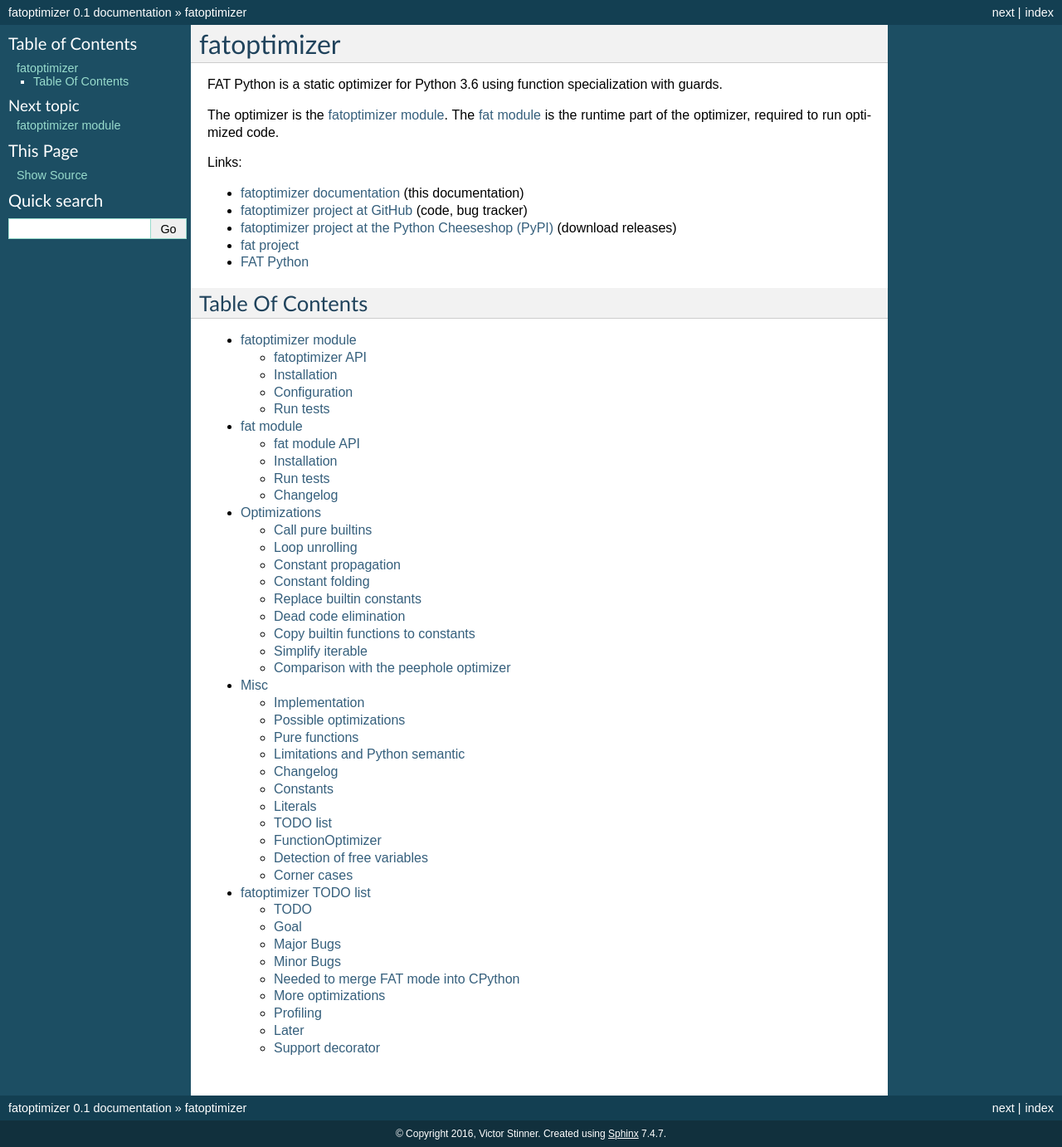
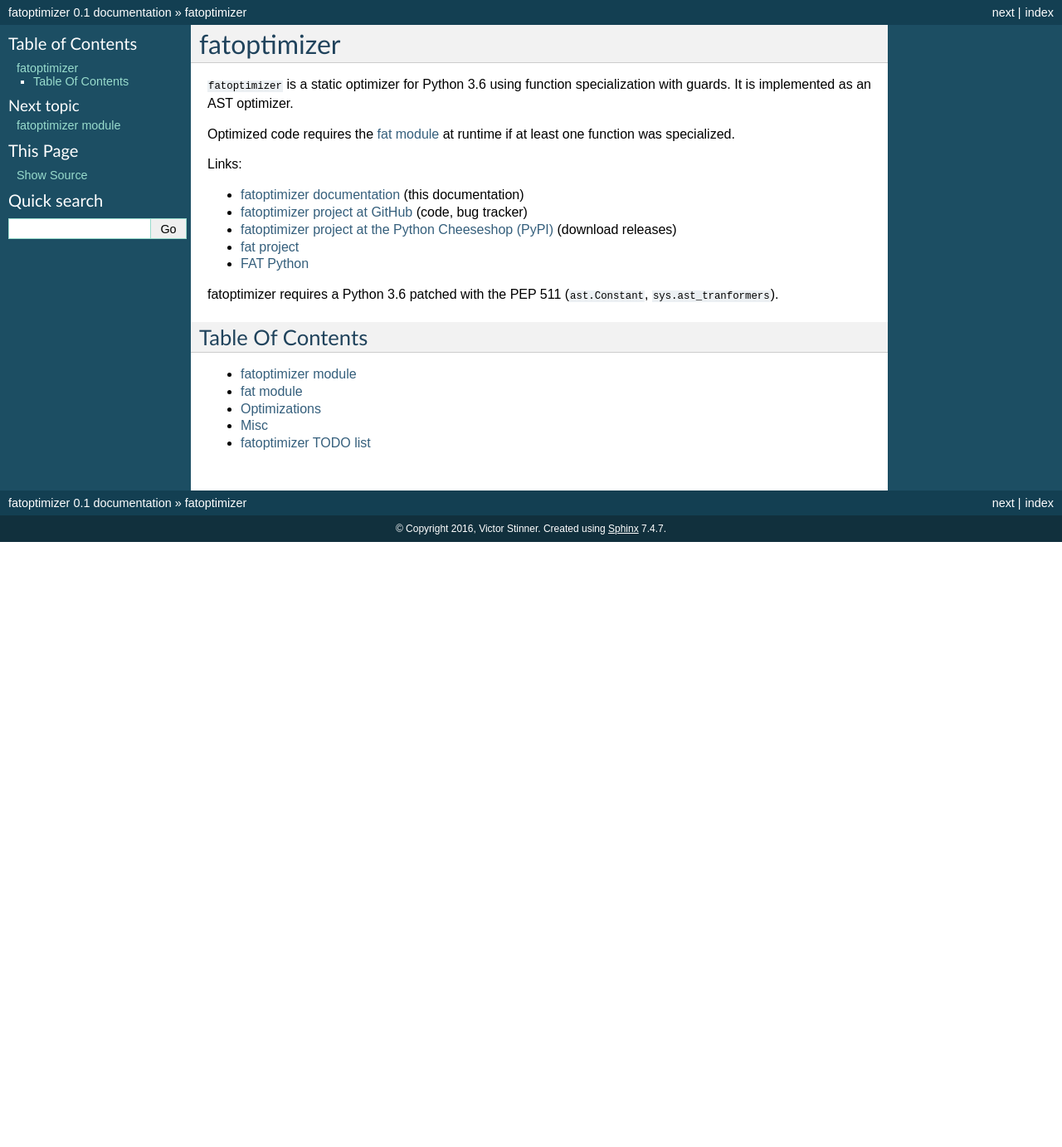
Before and after one commit to vstinner/fatoptimizer, a Sphinx documentation site: the page built from doc/index.rst, in a window 1280 px wide. Shown: the whole page at 83% size. Built offline with Sphinx 7.4.7, drawn with Linux system fonts in a browser that asks for light colours; after the commit the page ends 900 px from its top, so only the background shows below that.

Commit message:
rewrite introductions

```diff
--- a/doc/fatoptimizer.rst
+++ b/doc/fatoptimizer.rst
@@ -1,5 +1,3 @@
-.. _fatoptimizer:
-
 +++++++++++++++++++
 fatoptimizer module
 +++++++++++++++++++
--- a/doc/index.rst
+++ b/doc/index.rst
@@ -1,13 +1,14 @@
+.. _fatoptimizer:
+
 ++++++++++++
 fatoptimizer
 ++++++++++++
 
-FAT Python is a static optimizer for Python 3.6 using function specialization
-with guards.
+``fatoptimizer`` is a static optimizer for Python 3.6 using function
+specialization with guards. It is implemented as an AST optimizer.
 
-The optimizer is the :ref:`fatoptimizer module <fatoptimizer>`. The :ref:`fat
-module <fat>` is the runtime part of the optimizer, required to run optimized
-code.
+Optimized code requires the :ref:`fat module <fat>` at runtime if at least one
+function was specialized.
 
 Links:
 
@@ -21,11 +22,15 @@
 * `FAT Python
   <https://faster-cpython.readthedocs.org/fat_python.html#fat-python>`_
 
+fatoptimizer requires a Python 3.6 patched with the PEP 511 (``ast.Constant``,
+``sys.ast_tranformers``).
+
+
 Table Of Contents
 =================
 
 .. toctree::
-   :maxdepth: 2
+   :maxdepth: 1
 
    fatoptimizer
    fat
```
Also changed, not shown: doc/fat.rst (+5 -8 lines).
